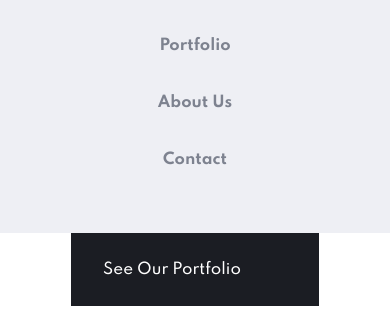
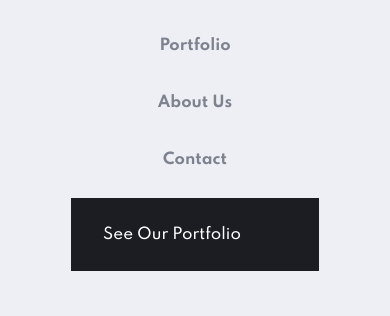
Before and after one commit to jcollier78/arch-studio-multi-page-website, a plain HTML site: page index.html in a window 390 px wide. Shown: the part 3208-3524 px from the top of the page. Drawn offline with Linux system fonts and the light colour scheme.

Commit message:
footer fixed for mobile

```diff
--- a/index.html
+++ b/index.html
@@ -152,11 +152,9 @@
 
   <footer>
 
-
     <div class="footer-logo flex flex-jc-c flex-ai-c">
       <img src="./assets/logo-white.svg" alt="arch">
     </div>
-    <div class="footer-container">
     <nav class="footer-menu">
       <ul>
         <li><a href="">Portfolio</a></li>
@@ -164,8 +162,9 @@
         <li><a href="">Contact</a></li>
       </ul>
     </nav>
+    <div class="footer-btn">
+      <a href="" class="btn">See Our Portfolio</a>
     </div>
-    <a href="" class="btn">See Our Portfolio</a>
 
   </footer>
 
--- a/scss/_footer.scss
+++ b/scss/_footer.scss
@@ -1,10 +1,12 @@
 footer {
+    display: flex;
+    flex-direction: column;
     text-align: center;
 }
 
-.footer-container {
+.footer-menu {
     background-color: $veryLightGrey;
-    padding: 70px 0 45px;
+    padding: 70px 0 0;
 }
 
 .footer-logo {
@@ -35,3 +37,9 @@ footer {
     font-weight: 700;
     color: $mediumGrey;
 }
+
+.footer-btn {
+    background-color: $veryLightGrey;
+    padding: 10px 32px 45px;
+
+}
```
Also changed, not shown: css/styles.css, 1 other file. Lines whose indentation alone changed are shown as unchanged.
